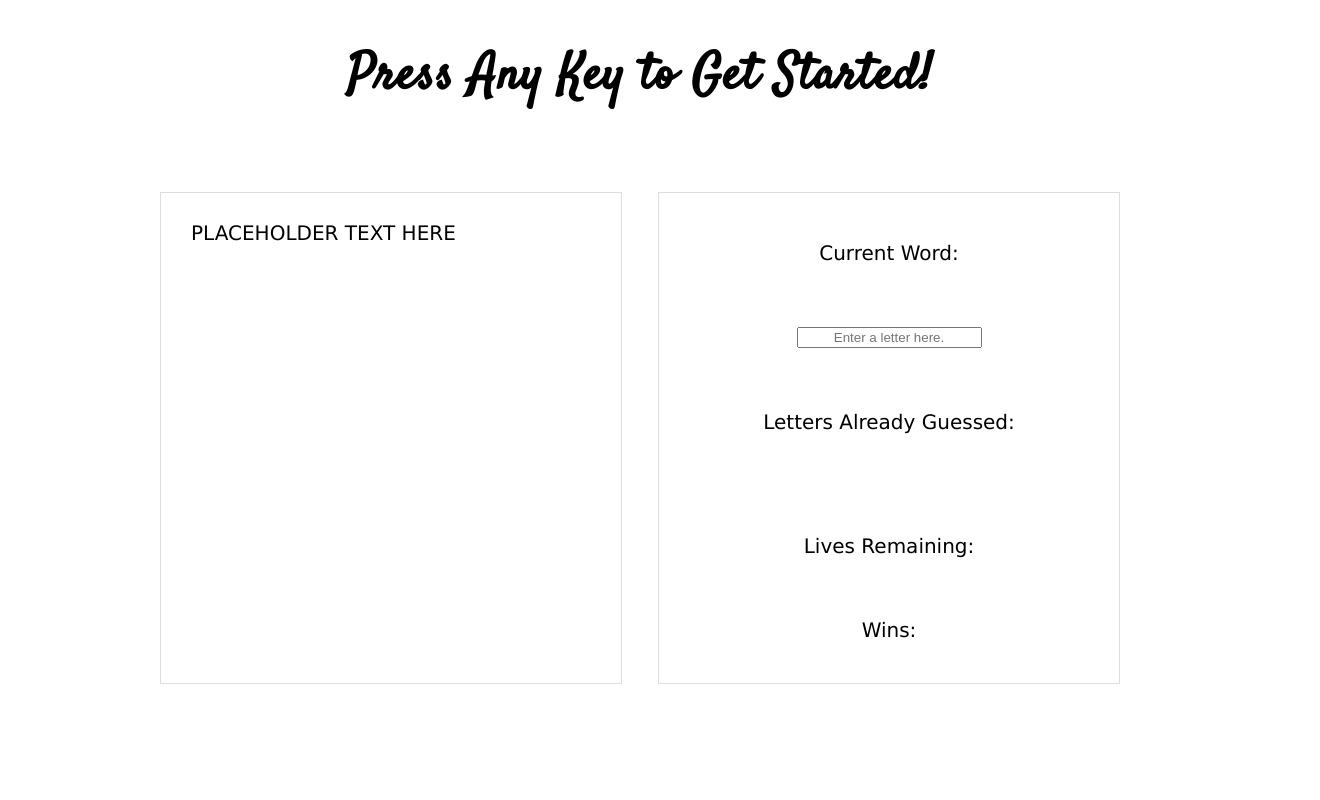
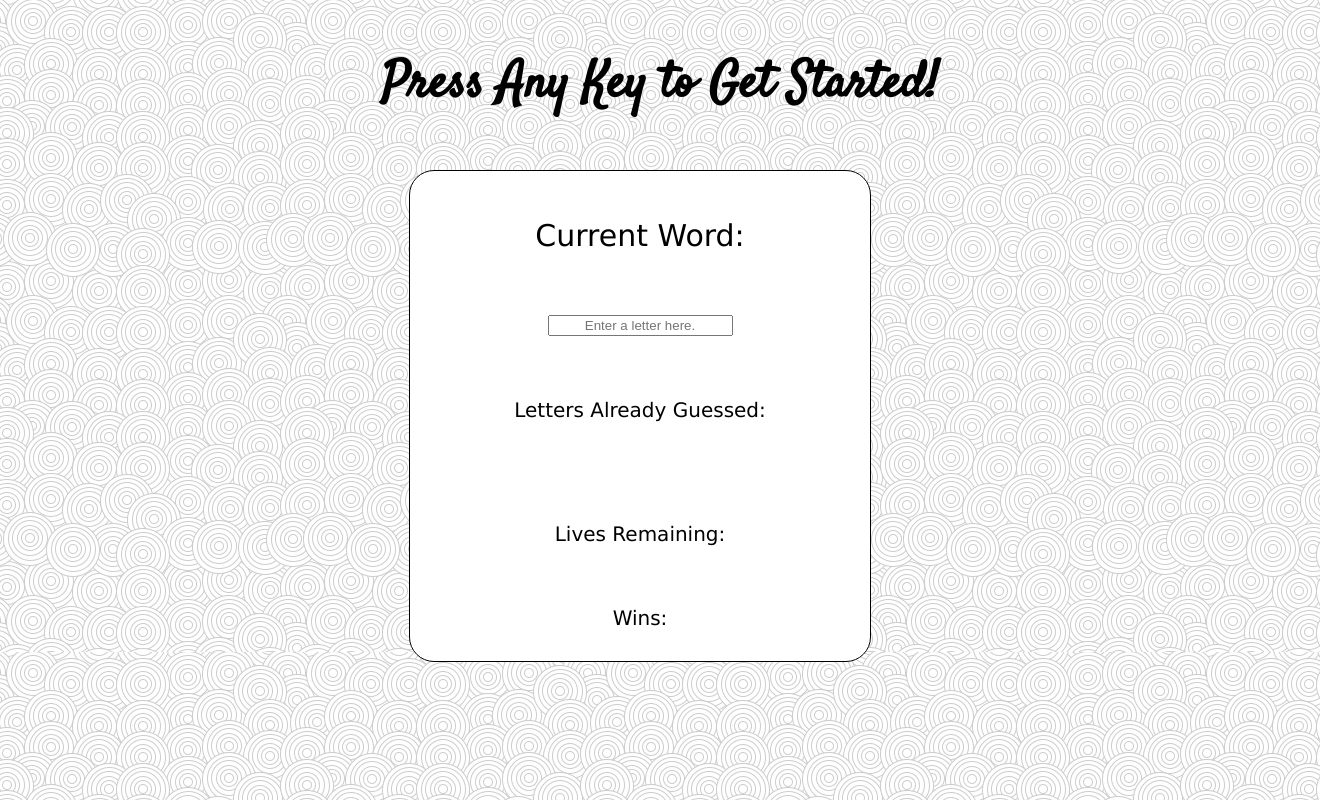
Before and after one commit to emmapankey/Hangman-Game, a plain HTML site: page index.html in a window 1280 px wide. Shown: the whole page, 1320 px wide, since content can reach past the window. Drawn offline with Linux system fonts and the light colour scheme.

Commit message:
ninth commit

```diff
--- a/assets/css/style.css
+++ b/assets/css/style.css
@@ -1,33 +1,12 @@
-/* * {
-    box-sizing: border-box;
-  }
-   */
-/* Header */
-
-header {
-    text-align: justify;
-    letter-spacing: 1px;
-    height: 8em;
-    padding: 2em 10%;
-    background: white;
+body {
+  background: url("../images/pattern.jpg");
 }
-
-header::after {
-    content: '';
-    display: inline-block;
-    width: 100%;
-}
-
-header h1 #headerContainer {
-    display: inline-block;
-    vertical-align:  middle;
-}
-
 
 h1 {
     width: 100%;
     height: 90px;
-    vertical-align: middle;
+    padding: 20px;
+    margin-top: 20px;
     font-family: Georgia, Times, "Times New Roman", serif;
     font-size: 50px;
     font-weight: 700;
@@ -35,46 +14,28 @@ h1 {
     color: black;
     text-align: center;
     font-family: 'Satisfy', cursive;
-
 }
 
-header #headerContainer h1::before {
-    content: '';
-    display: inline-block;
-    vertical-align: middle;
-    height: 100%;
-
-}
 
 /* Main Content */
 
-.mainContainer {
+.container {
     width: 100%;
     max-width: 960px;
     margin: 0 auto;
 
 }
 
-.leftSide {
-    float: left;
-    width: 100%;
+.panel {
+    position: relative;
+    margin-left: 249px;
+    margin-top: 20px;
     height: 430px;
     max-width: 400px;
     padding: 30px;
-    margin: 0 0 40px;
     background: #fff;
-    border: 1px solid #ddd;
-}
-
-.rightSide {
-    float: right;
-    width: 100%;
-    height: 430px;
-    max-width: 400px;
-    padding: 30px;
-    margin: 0 0 40px;
-    background: #fff;
-    border: 1px solid #ddd;
+    border: 1px solid black;
+    border-radius: 25px;
 }
 
 h2 {
@@ -85,6 +46,10 @@ h2 {
 #top {
     margin-top: 20px;
     text-align: center;
+}
+
+#theWord {
+    font-size: 30px;
 }
 
 #inputDiv {
@@ -104,6 +69,7 @@ input {
     font-size: 20px;
     font-family: Verdana, Geneva, Tahoma, sans-serif;
     text-align: center;
+    color: red;
 }
 
 #livesDiv {
--- a/assets/javascript/game.js
+++ b/assets/javascript/game.js
@@ -5,9 +5,13 @@ var words = [
     'cobweb',
     'changeable',
     'finicky',
+    'seahorse',
     'futuristic',
     'quicksand',
     'opossum',
+    'firefly',
+    'cyclops',
+    'beehive',
     'pancake'];
 
 // Random function for choosing a word from the array
@@ -17,7 +21,7 @@ var words = [
 var guessedLetters = "";
 
 // Variable to set the number of guesses
-    var numberOfGuessesLeft = 10
+var numberOfGuessesLeft = 12
 
 // Variable to set the number of wins
 var numberOfWins = 0
@@ -39,25 +43,36 @@ var words = [
 
 // Function for starting the game
 function startGame() {
+    numberOfGuessesLeft = 12;
+    guessedLetters = "";
     randomWord = words[Math.floor(Math.random() * words.length)];
+
     randomWord = randomWord.toUpperCase();
+
     document.getElementById("guesses").innerHTML = guessedLetters;
-        // guessedLetters = "";
+
     document.getElementById("remainingLives").innerHTML = "Lives Remaining: " + numberOfGuessesLeft;
+
     document.getElementById("wins").innerHTML = "Wins: " + numberOfWins;
+
     var displayString = "";
     for(var i = 0; i < randomWord.length; i++) {
         displayString = displayString.concat("_ ");
     }
+
     document.getElementById('theWord').innerHTML = displayString;
 }
 
 
 // Function for handling the letter guessed by the player
 function playLetter() {
+
     var letter = document.getElementById('typedLetter').value;
+
     letter = letter.toUpperCase();
+
     document.getElementById('typedLetter').value = "";
+
     if(letter === "") {
         return;
     }
@@ -65,15 +80,20 @@ var words = [
     if(!isLetter(letter)){
         alert("Invalid character. Use only letters a-z. Try again");
     }
+
     else if(isDuplicate(letter)) {
         alert("This letter has already been guessed. Try Again.");
     }
 
     else {
         numberOfGuessesLeft--;
+
         document.getElementById("remainingLives").innerHTML = "Lives Remaining: " + numberOfGuessesLeft;
+
         guessedLetters = guessedLetters.concat(letter);
+
         document.getElementById("guesses").innerHTML = document.getElementById("guesses").innerHTML + " " + letter;
+
         var displayString = document.getElementById("theWord").innerHTML;
 
         var displayStringArray = [];
@@ -88,21 +108,23 @@ var words = [
             }
         }
 
+        // Rebuild the display string with the added letters otherwise commas will display since arrays have commas
         displayString = "";
         for(var i = 0; i < displayStringArray.length; i++) {
             displayString = displayString.concat(displayStringArray[i]);
         }
         document.getElementById('theWord').innerHTML = displayString;
 
+        // If underscores can't be found then the word has been guessed and the game is restarted
         if(displayString.indexOf("_") < 0) {
             numberOfWins++;
-                reset();
+            startGame();
         }
     }
 
-
+    // If all lives are used restart game
     if(numberOfGuessesLeft === 0) {
-            reset();
+        startGame();
     }
 
 }
@@ -125,10 +147,3 @@ var words = [
         return false;
     }
 }
-
-    // Function for restarting game
-    function reset() {
-        numberOfGuessesLeft = 10;
-        guessedLetters = "";
-        startGame();
-    }
--- a/index.html
+++ b/index.html
@@ -13,22 +13,12 @@
 </head>
 
 <body>
-    <header>
-            <div id="headerWrapper">
-                <h1>Press Any Key to Get Started!</h1>
-            </div>
-    </header>
 
+    <h1>Press Any Key to Get Started!</h1>
 
+    <div class="container">
 
-    <div class="mainContainer">
-
-        <section class="leftSide">
-            <h2>PLACEHOLDER TEXT HERE</h2>
-        </section>
-
-
-        <section class="rightSide">
+        <section class="panel">
 
             <div id="top">
                 <h2 id="theWord">Current Word:</h2>
```
Also changed, not shown: assets/images/pattern.jpg (added). Lines whose indentation alone changed are shown as unchanged.
